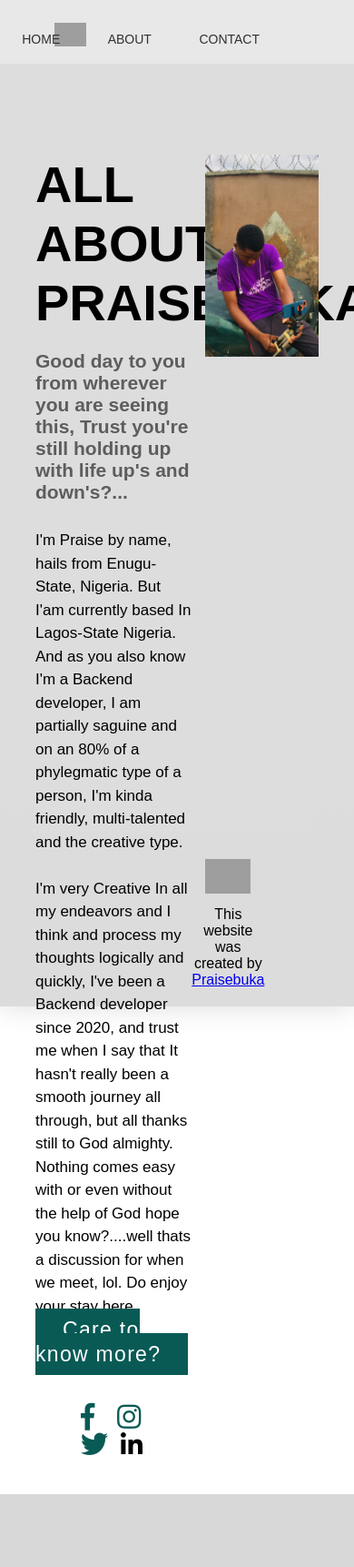
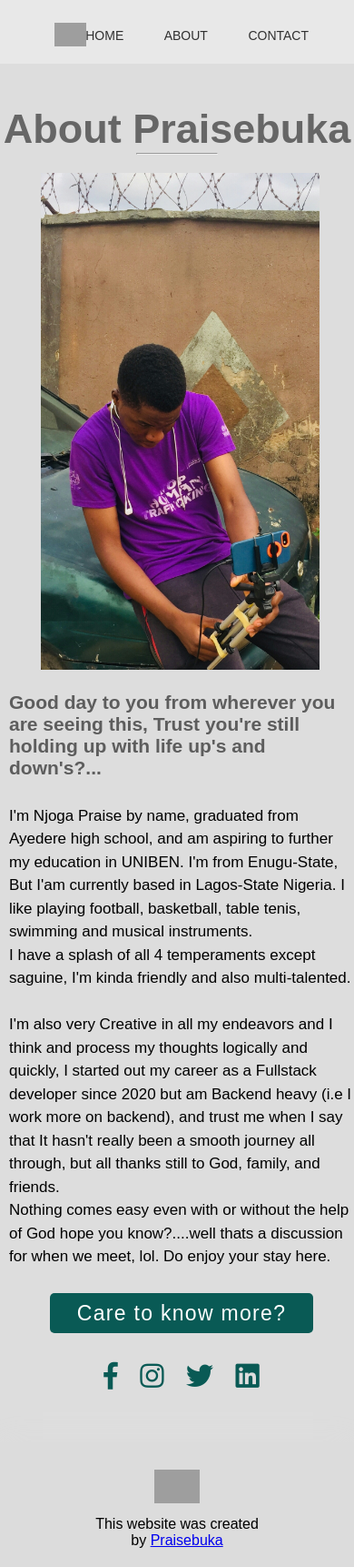
Before and after one commit to Praisebuka/Portfolio-V2, a PHP site: page /about.php in a window 390 px wide; the page is wider, and only the part inside the window is pictured. Shown: that part at 91% size. Before the commit the page ends 1642 px from the top of that part, so only its background shows below. Run offline with PHP 8.4, Linux system fonts and the light colour scheme; some libraries are stand-ins or nearby versions; grey boxes are pictures that could not be loaded.

Commit message:
Making a little adjustment on the responsive aspect

```diff
--- a/about.php
+++ b/about.php
@@ -3,31 +3,39 @@
 include 'includes/headerr.php';
 ?>
 
+<div class="header-section"><br><br>
+        <h2 class="dark big">About Praisebuka</h2>
+
+        <hr>
+    </div>
+
 <div class="sectiors">
     <div class="contannan">
         <div class="content-section">
-            <div class="title">
-                <h1>
-                    All  About <br>Praisebuka
-                </h1>
-            </div>
+
+
+            <div class="image-section">
+            <img src="img/about2.jpg" alt="about me">
+        </div>
+
             <div class="contents">
                 <h3>
                     Good day to you from wherever you are seeing this, Trust you're still holding up
                     with life up's and down's?...</h3> <br>
-                <p>I'm Praise by name, hails from Enugu-State, Nigeria. But I'am currently based In Lagos-State Nigeria.
-                    <br>And as you also know I'm a Backend developer,
+                <p>I'm Njoga Praise by name, graduated from Ayedere high school, and am aspiring to further my education in UNIBEN. I'm from Enugu-State, But I'am currently based in Lagos-State Nigeria.
+                    I like playing football, basketball, table tenis, swimming and musical instruments.
+                    <br>
 
-                    I am partially saguine and on an 80% of a phylegmatic type of a person, I'm kinda friendly, multi-talented and the
-                    creative type.<br><br>
+                    I have a splash of all 4 temperaments except saguine, I'm kinda friendly and also multi-talented.
+                    <br><br>
 
-                    I'm very Creative In all my endeavors and I think and process my thoughts logically and quickly,
-                    I've been a Backend developer since 2020, and trust me when I say that
+                    I'm also very Creative in all my endeavors and I think and process my thoughts logically and quickly,
+                    I started out my career as a Fullstack developer since 2020 but am Backend heavy (i.e I work more on backend), and trust me when I say that
                     It hasn't really been a smooth journey all through,
-                    but all thanks still to God almighty. <br>
-                    Nothing comes easy with or even without the help of God hope you know?....well thats a discussion
+                    but all thanks still to God, family, and friends. <br>
+                    Nothing comes easy even with or without the help of God hope you know?....well thats a discussion
                     for when we meet, lol. Do enjoy your stay here.
-                </p>
+                </p><br><br>
 
                 <div class="button">
                     <a href="contact.php">Care to know more?</a>
@@ -35,15 +43,13 @@ include 'includes/headerr.php';
 
             </div>
             <div class="socials">
-                <a href="https://www.facebook.com/praise.diamond.7737"><i class="fab fa-facebook-f"></i></a>
-                <a href="https://www.instagram.com/praisebuka/"><i class="fab fa-instagram"></i></a>
-                <a href="https://twitter.com/PraiseEbuka1"><i class="fab fa-twitter"></i></a>
-                <a href="https://www.linkedi'n.com/in/praise-ebuka-3110a4246/"><img src="img/5.png" alt="https://www.linkedin.com/in/praise-ebuka-3110a4246/"></a>
+                <a href="https://www.facebook.com/praise.diamond.7737" target="_blank"><i class="fab fa-facebook-f"></i></a>
+                <a href="https://www.instagram.com/praisebuka/" target="_blank"><i class="fab fa-instagram"></i></a>
+                <a href="https://twitter.com/PraiseEbuka1" target="_blank"><i class="fab fa-twitter"></i></a>
+                <a href="https://www.linkedi'n.com/in/praise-ebuka-3110a4246/" target="_blank"><i class="fab fa-linkedin"></i></a>
             </div>
         </div>
-        <div class="image-section">
-            <img src="img/about2.jpg" alt="about me">
-        </div>
+        <br>
     </div>
 </div>
 
--- a/d-rest.css
+++ b/d-rest.css
@@ -12,29 +12,30 @@
   .sectiors {
     width: 100%;
     min-height: 100vh;
-    background: #ddd;
+    background-color: #ddd;
 }
 
 .contannan {
     width: 80%;
-    display: block;
     margin: auto;
-    padding-top: 100px;
+    padding-top: 20px;
 }
 
 .content-section {
-    float: left;
-    width: 55%;
+    grid-template-columns: 1fr 1fr;
+    margin: 0 auto;
+    width: 90%;
+    padding: 0px 0px 100px 0px;
+    display: grid;
 }
 
 .image-section {
-    float: right;
-    width: 40%;
+    width: 90%;
 }
 
 .image-section img {
     width: 100%;
-    height: auto;
+    height: 100%;
 }
 
 .content-section .title {
@@ -65,11 +66,15 @@
     color: #fff;
     font-size: 23px;
     letter-spacing: 1.3px;
+    border-radius: 5px;
 }
 
 .content-section .contents .button a:hover {
-    background-color: darkorange;
     color: #fff;
+    border: 7px solid rgb(124, 120, 115);
+    background-color: #ff6500;
+    transition: 0.25s ease-in-out;
+    border-radius: 5px;
 }
 
 .content-section .socials {
@@ -86,38 +91,56 @@
     color: orangered;
 }
 
+.dark {
+    color: #666;
+}
+
+.big {
+    font-size: 45px;
+}
+
+hr {
+    margin: 0 auto;
+    width: 90px;
+    color: orange;
+}
+
+.header-section {
+    font-size: 20px;
+    margin: 0 auto;
+    text-align: center;
+    padding: 0px 0px 10px 0px;
+    background: #ddd;
+}
+
 /*     Making the about us to be Responsive starts here    */
 
-@media screen and (max-width: 768) {
+@media (max-width: 770px) {
+    .sectiors {
+        background: #ddd;
+    }
+
     .contannan {
-        width: 80%;
-        display: block;
+        width: 100%;
         margin: auto;
-        padding-top: 50px;
+        padding-top: 10px;
+        padding-left: 10px;
+        background-color: #ddd;
     }
 
     .content-section {
-        float: none;
-        width: 100%;
-        display: block;
-        margin: auto;
+        display: inline;
+        background-color: #ddd;
     }
 
     .image-section {
-        float: none;
-        width: 100%;
+        width: 90%;
+        padding-left: 35px;
     }
 
     .image-section img {
         width: 100%;
-        height: auto;
-        display: block;
-        margin: auto;
-    }
-
-    .content-section .title {
-        text-align: center;
-        font-size: 19px;
+        height: 100%;
     }
 
     .content-section .contents .button {
@@ -311,18 +334,24 @@ section::before {
     font-weight: 500;
 }
 
-.container .contactForm .formBox .inputBox input[type="submit"] {
+.container .contactForm .formBox .inputBox button[type="submit"] {
     position: relative;
     cursor: pointer;
     background: #095a55;
     color: #fff;
     border: none;
     max-width: 150px;
-    padding: 12px;
+    padding: 17px;
+    text-align: center;
+    font-size: 17px;
+    border-radius: 20px;
 }
 
-.container .contactForm .formBox .inputBox input[type="submit"]:hover {
-    background: orange;
+.container .contactForm .formBox .inputBox button[type="submit"]:hover {
+    color: #f1f1f1;
+    border: 5px solid darkorange;
+    background-color: #ff6500;
+    transition: 0.25s ease-in-out;
 }
 
 
@@ -458,8 +487,8 @@ section::before {
     margin: 0;
     float: right;
     position: relative;
-    top: 34px;
-    right: 80px;
+    top: 30px;
+    right: 30px;
 }
 
 .top-menu-container ul li{
@@ -470,7 +499,7 @@ section::before {
     text-decoration: none;
     margin: 20px;
     font-size: 14px;
-    padding: 0px 4px 6px 4px;
+    padding: 0px 0px 0px 0px;
     text-transform: uppercase;
     color: #303030;
 }
```
Also changed, not shown: contact.php (+7 -7 lines), index.php (+14 -14 lines), style.css (+57 -14 lines).
